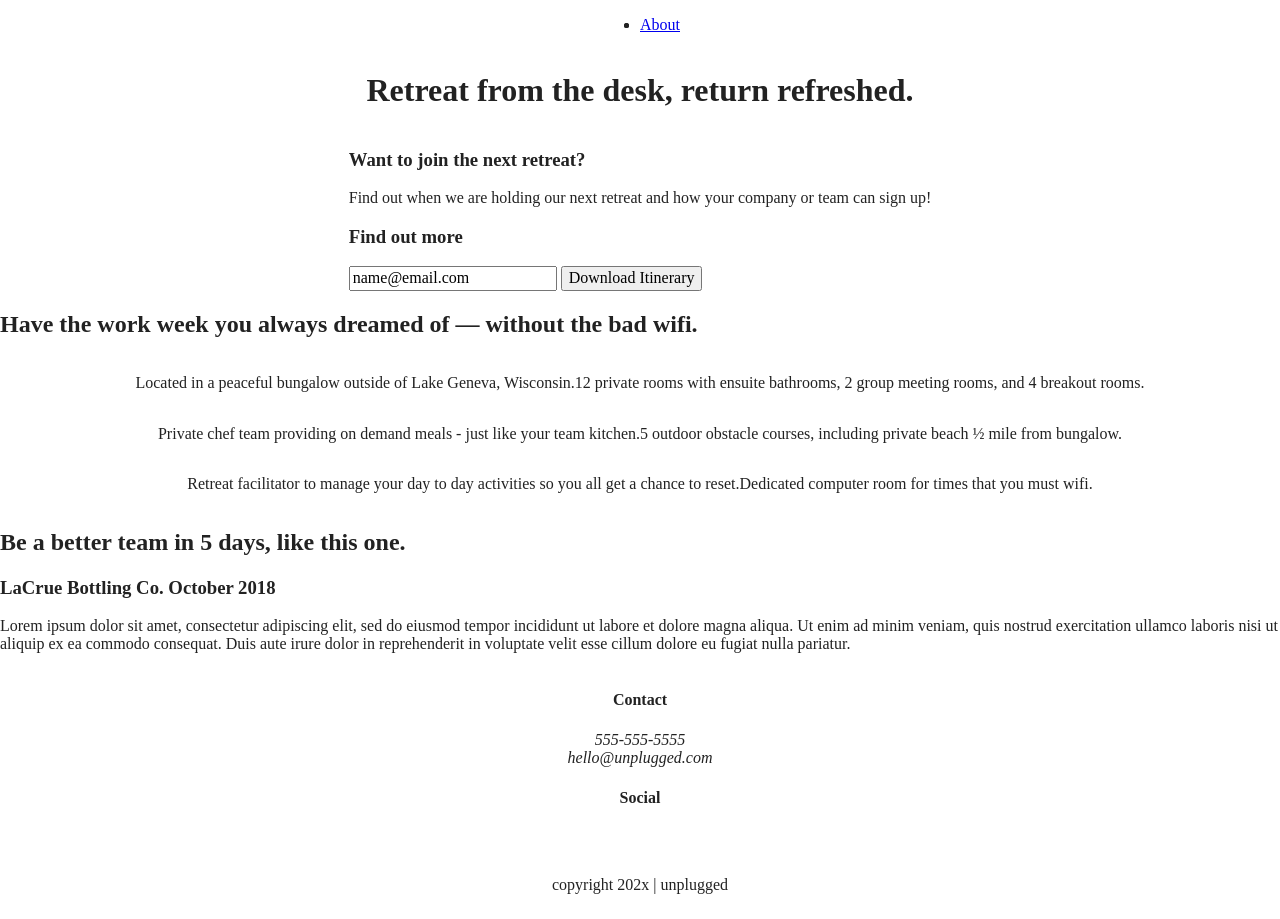
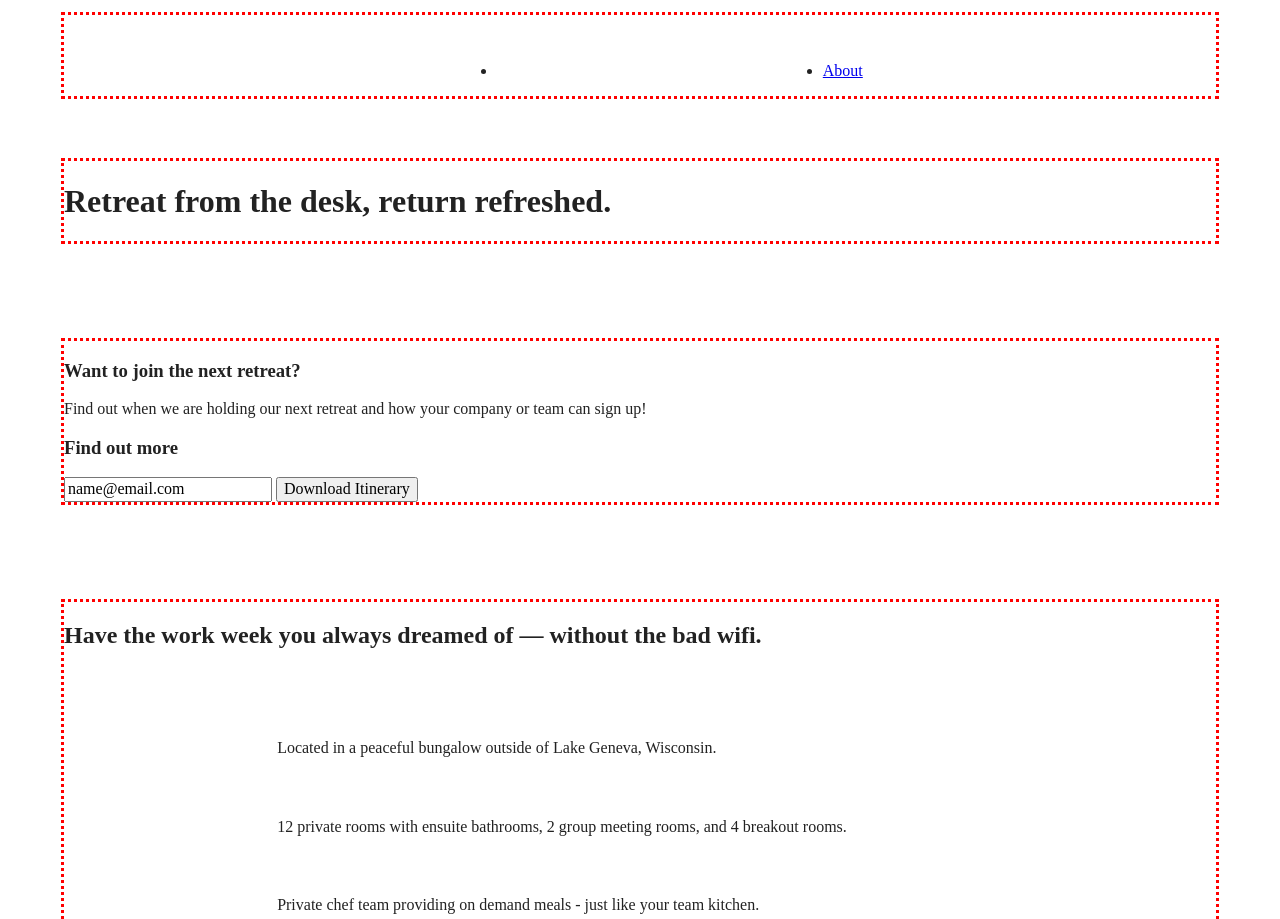
Before and after one commit to Quiet44/My-Website, a website built with Parcel: page index.html in a window 1280 px wide. Shown: the top 919 px of the page. Built offline with nearby package versions, Linux system fonts and the light colour scheme.

Commit message:
Added padding to css/main.css

```diff
--- a/css/main.css
+++ b/css/main.css
@@ -96,11 +96,16 @@
   /* ==========================================================================
      Author's custom styles
      ========================================================================== */
-
+  .content-wrapper {
+    outline: 3px dotted red;
+    width: 90%;
+    margin: 50px 0;
+  }
   /* -------------------- Base Header - Footer Styles -------------------- */
   header {
     display: flex;
     justify-content: center;
+    padding: 15px 0;
   }
 
   header .content-wrapper {
@@ -108,11 +113,21 @@
     justify-content: center;
     align-items: center;
     flex-flow: row wrap;
+    margin: 0;
+  }
+  .header-divider {
+    width:100%;
+    height: 1px;
+    margin: 10px 0 20px 0;
+  }
+  header nav {
+    width: 60%;
   }
 
   header nav ul {
     display: flex;
     justify-content: space-around;
+    width: 100%;
   }
 
   footer {
@@ -121,17 +136,28 @@
     align-items: center;
     text-align: center;
   }
+  footer p {
+    margin: 0;
+  }
 
   footer .social-icons {
     display: flex;
     justify-content: space-around;
     align-items: center;
   }
-
+  footer .content-wrapper {
+    width: 55%;
+  }
+  footer .contact {
+    margin-bottom: 50px;
+  }
   footer .social-icons p {
     display: flex;
     justify-content: center;
     align-items: center;
+  }
+  footer .copyright {
+    margin: 20px 0;
   }
 
 
@@ -157,6 +183,13 @@
     display: flex;
     justify-content: center;
   }
+  .features h2 {
+    margin-bottom: 60px;
+  }
+  .features article {
+    width: 63%;
+    margin: 30px 0;
+  }
 
   .features .features-items {
     display: flex;
@@ -164,12 +197,21 @@
     align-items: flex-start;
     flex-flow: row wrap;
   }
+  .features p {
+    margin: 0;
+  }
 
   /* Reviews */
 
   .reviews {
     display: flex;
     justify-content: center;
+  }
+  .reviews h2 {
+
+  }
+  .reviews h3 {
+    width: 55%;
   }
 
   /* ==========================================================================
@@ -184,6 +226,9 @@
   .contact-section {
     display: flex;
     justify-content: center;
+  }
+  .contact-content p {
+    margin: 0;
   }
 
   /* ==========================================================================
@@ -200,6 +245,13 @@
     justify-content: center;
     align-items: flex-start;
     flex-flow: row wrap;
+    margin: 50px 0;
+  }
+  .faq h2 {
+    margin: 40px;
+  }
+  .faq-content {
+    margin-bottom: 50px;
   }
 
   /* ==========================================================================
```
